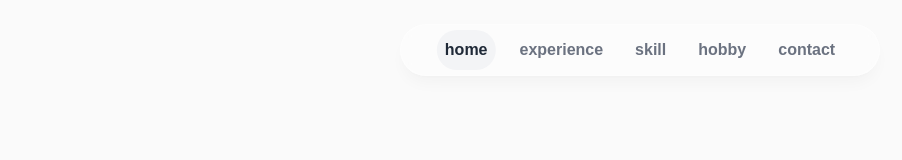
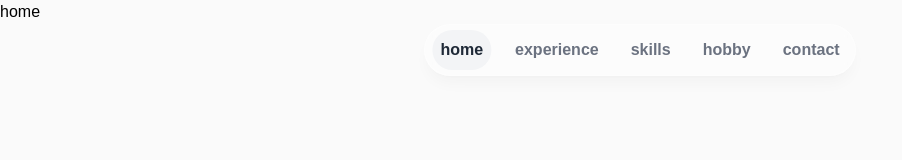
Before and after one commit to imddc/imddc-next-blog, a Next.js app: page / in a window 1280 px wide. Shown: the top 160 px of the page, without its empty margins (0-902 px from the left). Built offline with nearby package versions, Linux system fonts and the light colour scheme.

Commit message:
feat(scroll): add scroll smooth

```diff
--- a/app/layout.tsx
+++ b/app/layout.tsx
@@ -16,7 +16,7 @@ export default function RootLayout({
   children: React.ReactNode
 }>) {
   return (
-    <html lang="en">
+    <html lang="en" className="scroll-smooth">
       <body className={inter.className}>
         <>{children}</>
       </body>
--- a/app/page.tsx
+++ b/app/page.tsx
@@ -2,11 +2,22 @@
 
 import Header from '~/components/header'
 import { SectionContextProvider } from '~/context/section-context'
+import { links } from '~/lib/data'
 
 export default function RootPage() {
   return (
     <SectionContextProvider>
       <Header />
+
+      {links.map((link) => (
+        <div
+          key={link.hash}
+          id={link.name}
+          className="h-screen w-full bg-transparent"
+        >
+          {link.name}
+        </div>
+      ))}
     </SectionContextProvider>
   )
 }
--- a/components/header.tsx
+++ b/components/header.tsx
@@ -12,7 +12,7 @@ const Header = () => {
     <>
       <motion.div
         className="fixed left-1/2 -translate-x-1/2 h-[4.5rem] w-full rounded-none border border-white border-opacity-40 bg-white bg-opacity-40
-        shadow-lg shadow-black/[0.03] backdrop-blur-[0.5rem] sm:top-6 sm:h-[3.25rem] sm:w-[30rem] sm:rounded-full dark:bg-gray-950 dark:border-black/40 dark:bg-opacity-75"
+        shadow-lg shadow-black/[0.03] backdrop-blur-[0.5rem] sm:top-6 sm:h-[3.25rem] sm:w-[27rem] sm:rounded-full dark:bg-gray-950 dark:border-black/40 dark:bg-opacity-75"
         initial={{ y: -100, x: '-50%', opacity: 0 }}
         animate={{ y: 0, x: '-50%', opacity: 1 }}
       />
@@ -41,7 +41,13 @@ const Header = () => {
                   <motion.div
                     className="absolute inset-0 bg-gray-100 rounded-full -z-10"
                     layoutId="activeSection"
-                    transition={{ type: 'spring', stiffness: 380, damping: 30 }}
+                    initial={{ opacity: 0, y: 100 }}
+                    animate={{ opacity: 1, y: 0 }}
+                    transition={{
+                      type: 'spring',
+                      stiffness: 400,
+                      damping: 30
+                    }}
                   />
                 )}
               </Link>
--- a/lib/data.ts
+++ b/lib/data.ts
@@ -8,8 +8,8 @@ export const links = [
     hash: '#experience'
   },
   {
-    name: 'skill',
-    hash: '#skill'
+    name: 'skills',
+    hash: '#skills'
   },
   {
     name: 'hobby',
```
